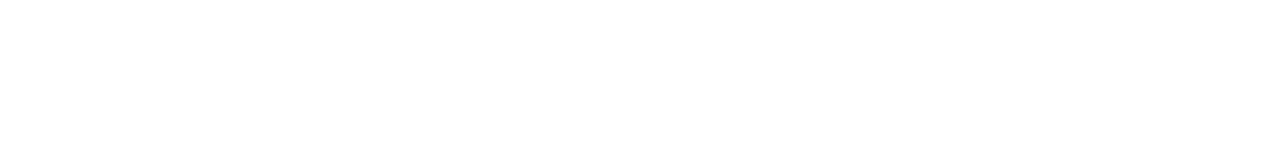
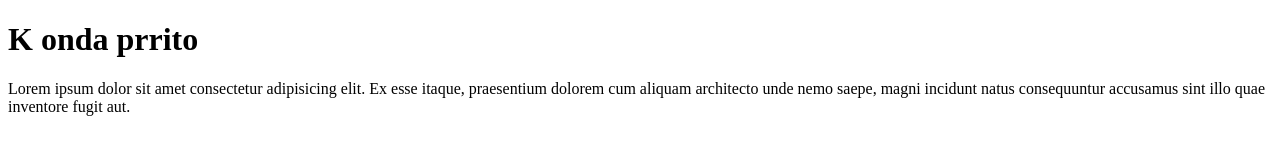
Before and after one commit to loweffort-alt/course-git, a plain HTML site: page index.html in a window 1280 px wide. Drawn offline with Linux system fonts and the light colour scheme.

Commit message:
Ahora eh ampliado el codigo html

```diff
--- a/index.html
+++ b/index.html
@@ -8,6 +8,8 @@
     <title>JAVASCRIPT CURSO</title>
 </head>
 <body>
+    <h1>K onda prrito</h1>
+    <p>Lorem ipsum dolor sit amet consectetur adipisicing elit. Ex esse itaque, praesentium dolorem cum aliquam architecto unde nemo saepe, magni incidunt natus consequuntur accusamus sint illo quae inventore fugit aut.</p>
     <script src="app.js"></script>
 </body>
 
```
